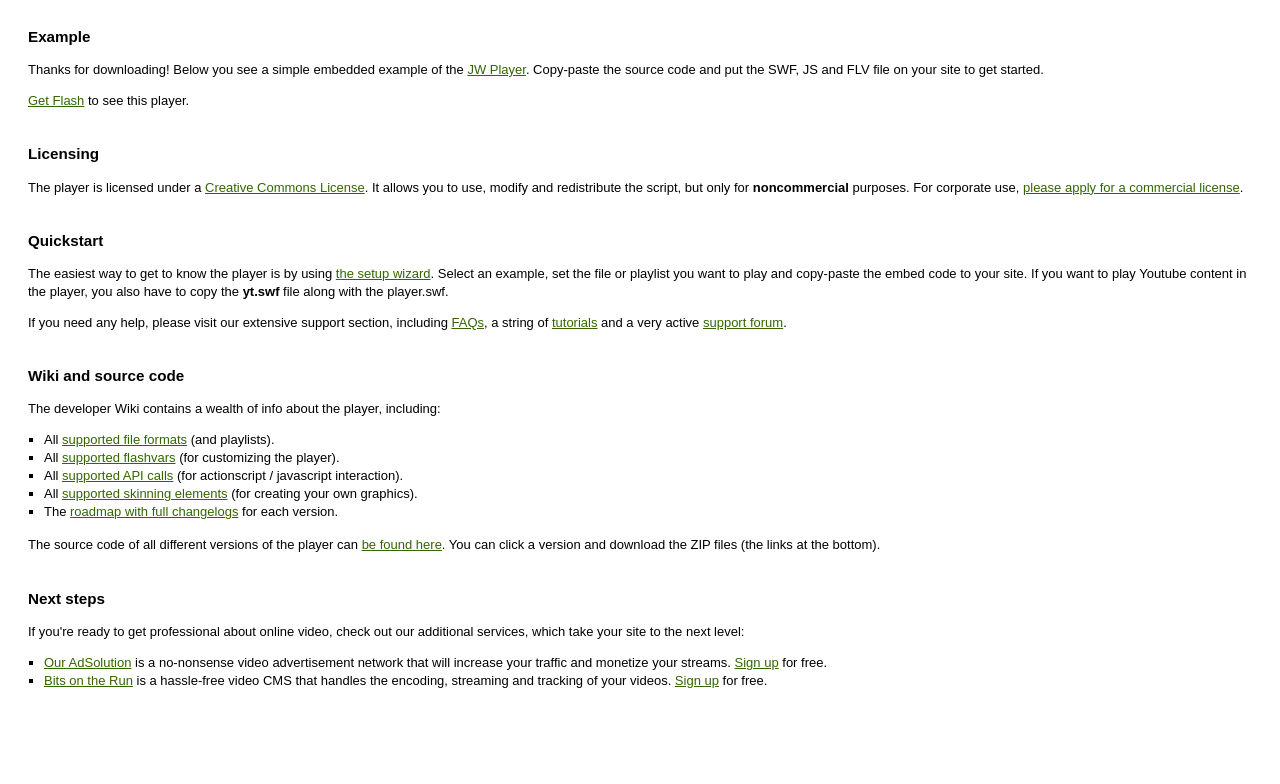
After one commit to rodrigogbranco/rettiwt, a PHP site: page /rettiwt/sistema/componentes/mediaplayer/readme.html in a window 1280 px wide. The commit adds this page. Shown: the top 784 px of the page. Run offline with PHP 8.4, Linux system fonts and the light colour scheme.

Commit message:
Componente de player de video

```diff
--- /dev/null
+++ b/sistema/componentes/mediaplayer/readme.html
@@ -0,0 +1,77 @@
+<!DOCTYPE HTML PUBLIC "-//W3C//DTD HTML 4.01 Transitional//EN">
+<html xmlns="http://www.w3.org/1999/xhtml">
+<head>
+
+	<title>JW Player for Flash</title>
+
+	<style type="text/css">
+		body { background-color: #fff; padding: 0 20px; color:#000; font: 13px/18px Arial, sans-serif; }
+		a { color: #360; }
+		h3 { padding-top: 20px; }
+		ol { margin:5px 0 15px 16px; padding:0; list-style-type:square; }
+	</style>
+
+</head>
+<body>
+
+	<h3>Example</h3>
+	<p>Thanks for downloading! Below you see a simple embedded example of the <a href="http://www.longtailvideo.com/players/jw-flv-player/">JW Player</a>. Copy-paste the source code and put the SWF, JS and FLV file on your site to get started.</p>
+
+
+
+
+
+	<!-- START OF THE PLAYER EMBEDDING TO COPY-PASTE -->
+
+	<script type="text/javascript" src="swfobject.js"></script>
+	<script type="text/javascript">
+		swfobject.registerObject("player","9.0.98","expressInstall.swf");
+	</script>
+
+	<object id="player" classid="clsid:D27CDB6E-AE6D-11cf-96B8-444553540000" name="player" width="328" height="200">
+		<param name="movie" value="player.swf" />
+		<param name="allowfullscreen" value="true" />
+		<param name="allowscriptaccess" value="always" />
+		<param name="flashvars" value="file=multimidia/&image=preview.jpg" />
+		<object type="application/x-shockwave-flash" data="player.swf" width="328" height="200">
+			<param name="movie" value="player.swf" />
+			<param name="allowfullscreen" value="true" />
+			<param name="allowscriptaccess" value="always" />
+			<param name="flashvars" value="file=video.flv&image=preview.jpg" />
+			<p><a href="http://get.adobe.com/flashplayer">Get Flash</a> to see this player.</p>
+		</object>
+	</object>
+
+	<!-- END OF THE PLAYER EMBEDDING -->
+
+
+
+
+	<h3>Licensing</h3>
+	<p>The player is licensed under a <a href="http://creativecommons.org/licenses/by-nc-sa/2.0/">Creative Commons License</a>. It allows you to use, modify and redistribute the script, but only for <b>noncommercial</b> purposes. For corporate use, <a href="http://www.longtailvideo.com/players/order" title="Order commercial licenses">please apply for a commercial license</a>.</p>
+
+	<h3>Quickstart</h3>
+	<p>The easiest way to get to know the player is by using <a href="http://www.longtailvideo.com/support/jw-player-setup-wizard">the setup wizard</a>. Select an example, set the file or playlist you want to play and copy-paste the embed code to your site. If you want to play Youtube content in the player, you also have to copy the <b>yt.swf</b> file along with the player.swf.</p>
+
+	<p>If you need any help, please visit our extensive support section, including <a href="http://www.longtailvideo.com/support/faq">FAQs</a>, a string of <a href="http://www.longtailvideo.com/support/tutorials">tutorials</a> and a very active <a href="http://www.longtailvideo.com/support/forum">support forum</a>.</p>
+
+	<h3>Wiki and source code</h3>
+	<p>The developer Wiki contains a wealth of info about the player, including:</p>
+	<ol>
+		<li>All <a href="http://developer.longtailvideo.com/trac/wiki/FlashFormats">supported file formats</a> (and playlists).</li>
+		<li>All <a href="http://developer.longtailvideo.com/trac/wiki/FlashVars">supported flashvars</a> (for customizing the player).</li>
+		<li>All <a href="http://developer.longtailvideo.com/trac/wiki/FlashAPI">supported API calls</a> (for actionscript / javascript interaction).</li>
+		<li>All <a href="http://developer.longtailvideo.com/trac/wiki/FlashSkinning">supported skinning elements</a> (for creating your own graphics).</li>
+		<li>The <a href="http://developer.longtailvideo.com/trac/roadmap/">roadmap with full changelogs</a> for each version.</li>
+	</ol>
+	<p>The source code of all different versions of the player can <a href="http://developer.longtailvideo.com/trac/browser/tags">be found here</a>. You can click a version and download the ZIP files (the links at the bottom).</p>
+
+	<h3>Next steps</h3>
+	<p>If you're ready to get professional about online video, check out our additional services, which take your site to the next level:</p>
+	<ol>
+		<li><a href="http://www.longtailvideo.com/adsolution">Our AdSolution</a> is a no-nonsense video advertisement network that will increase your traffic and monetize your streams. <a href="https://dashboard.longtailvideo.com/signup.aspx">Sign up</a> for free.</li>
+		<li><a href="http://www.bitsontherun.com">Bits on the Run</a> is a hassle-free video CMS that handles the encoding, streaming and tracking of your videos. <a href="http://www.bitsontherun.com.com/signup">Sign up</a> for free.</li>
+	</ol>
+
+</body>
+</html>
--- a/sistema/sistema.php
+++ b/sistema/sistema.php
@@ -5,7 +5,7 @@
 */
 
 require_once ('sistema/config.inc.php');
-require_once('sistema/componentes/bd/controladorbd.class.php');
+require_once ('sistema/componentes/bd/controladorbd.class.php');
 
 $bd = ControladorBD::inicializar($config);
 
```
Also changed, not shown: sistema/componentes/mediaplayer/preview.jpg (added), sistema/componentes/mediaplayer/swfobject.js (added), 3 other files.
